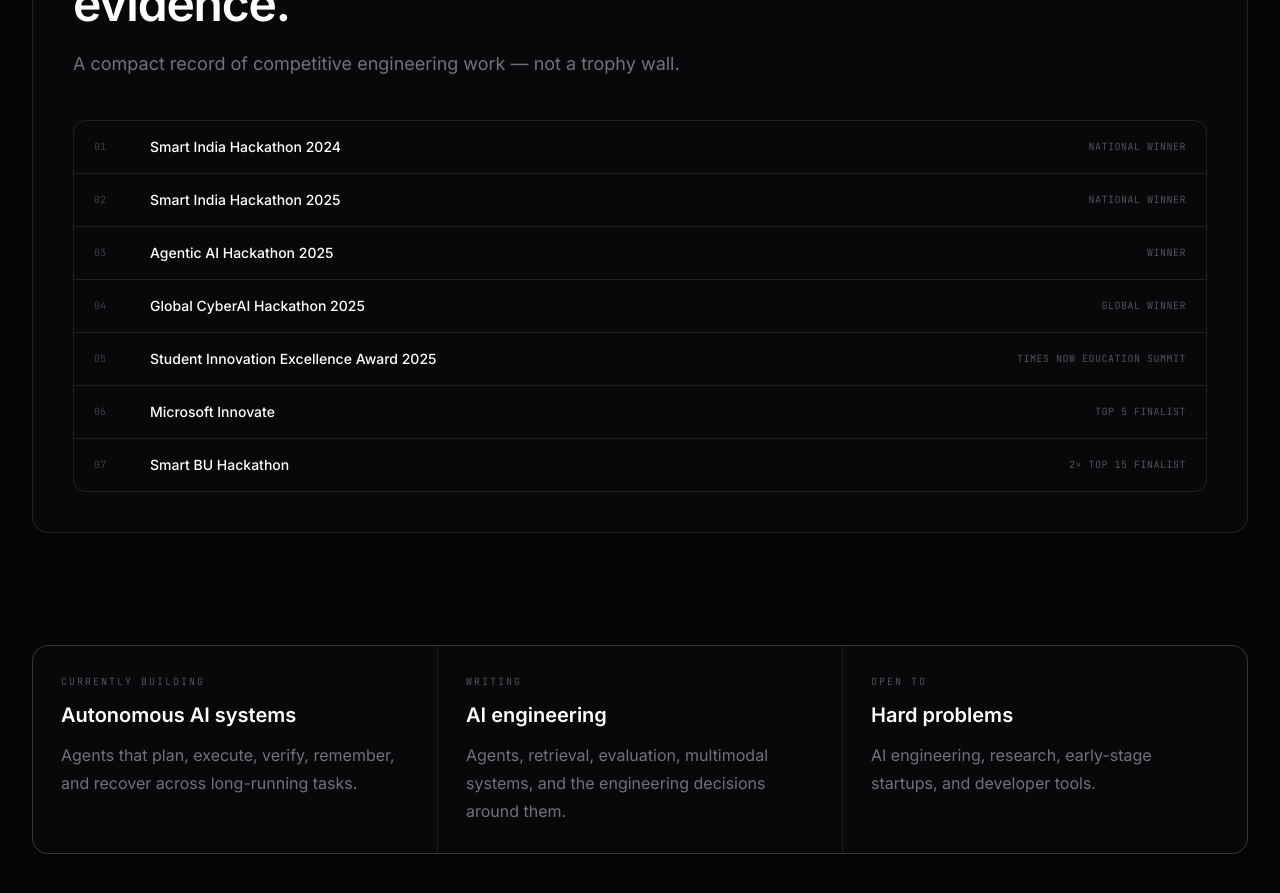
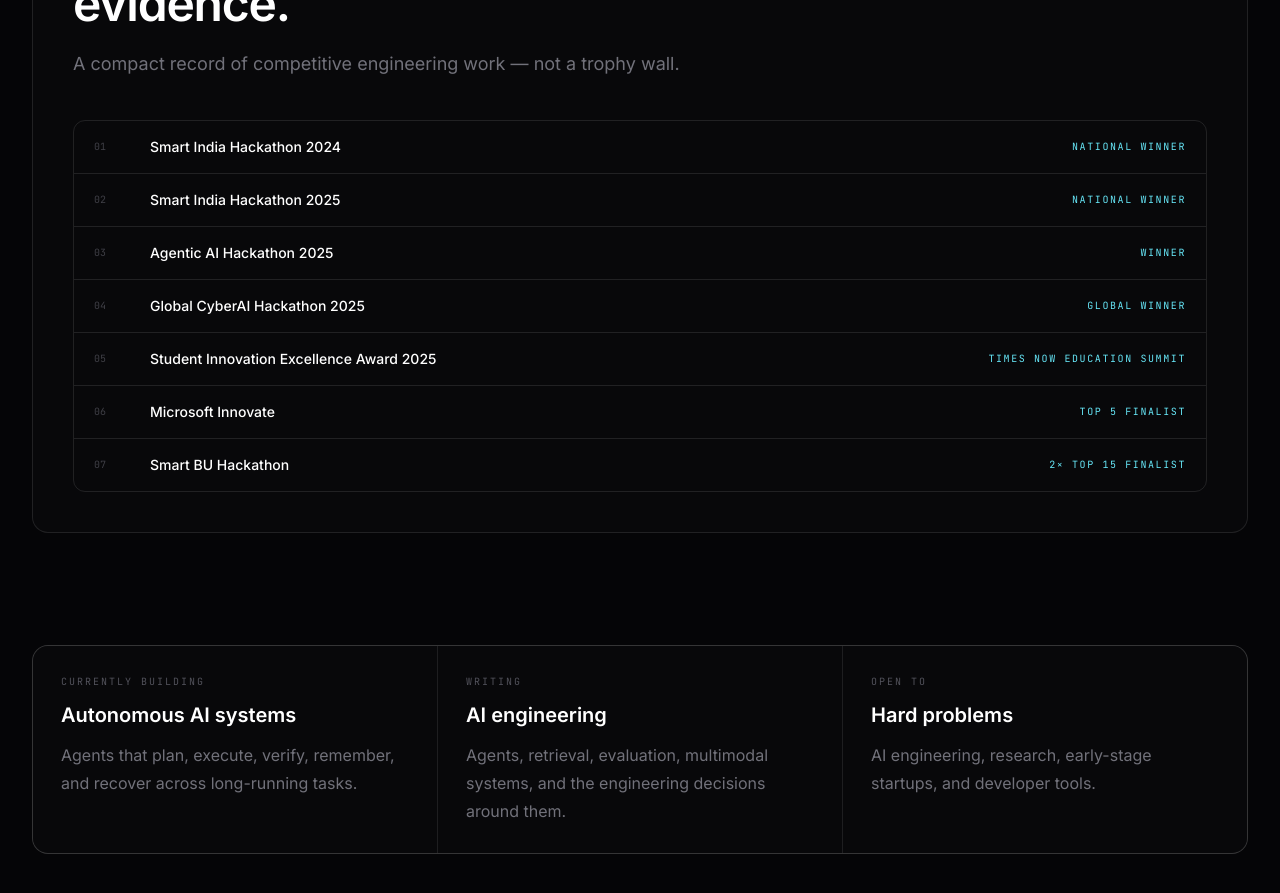
Before and after one commit to adityapurohit01/my_portfolio, a Next.js app: page / in a window 1280 px wide. Shown: the part 5420-6313 px from the top of the page. Built offline with nearby package versions, Linux system fonts and the light colour scheme.

Commit message:
Highlight achievement outcomes in accent color

```diff
--- a/src/components/Awards.tsx
+++ b/src/components/Awards.tsx
@@ -14,7 +14,7 @@
             <div key={name} className="grid gap-2 border-b border-white/10 px-5 py-4 last:border-0 sm:grid-cols-[48px_1fr_auto] sm:items-center">
               <span className="font-mono text-[10px] text-zinc-700">{String(index + 1).padStart(2, "0")}</span>
               <p className="text-sm font-medium text-white">{name}</p>
-              <p className="font-mono text-[10px] uppercase tracking-wider text-zinc-600 sm:text-right">{result}</p>
+              <p className="font-mono text-[10px] uppercase tracking-[0.16em] text-cyan-300 sm:text-right">{result}</p>
             </div>
           ))}
         </div>
```
